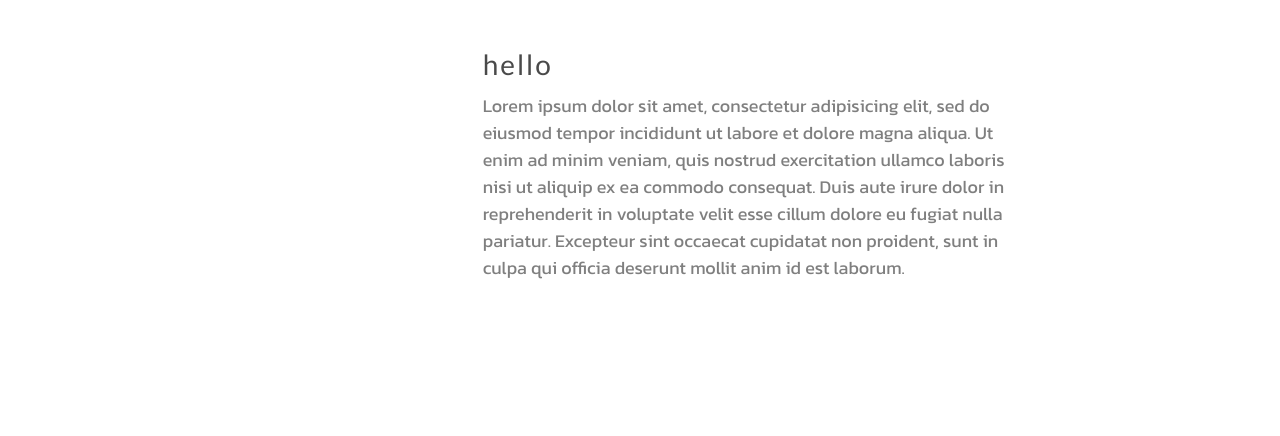
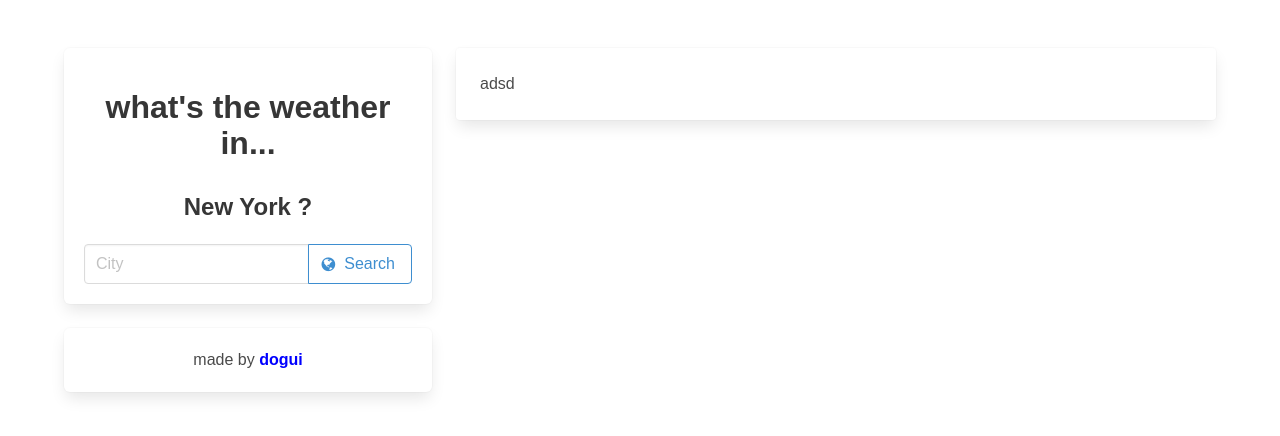
Before and after one commit to glhrmv/weatherise, a React (Create React App) app: page / in a window 1280 px wide. Shown: the top 436 px of the page. Built offline with nearby package versions, Linux system fonts and the light colour scheme.

Commit message:
Flesh out a basic layout for the app

```diff
--- a/package.json
+++ b/package.json
@@ -6,9 +6,12 @@
   "dependencies": {
     "axios": "^0.16.1",
     "bulma": "^0.4.1",
+    "normalize.css": "^7.0.0",
+    "nprogress": "^0.2.0",
     "prop-types": "^15.5.10",
     "react": "^15.5.4",
-    "react-dom": "^15.5.4"
+    "react-dom": "^15.5.4",
+    "react-router-dom": "^4.1.1"
   },
   "devDependencies": {
     "react-scripts": "1.0.5"
--- a/public/index.html
+++ b/public/index.html
@@ -4,37 +4,18 @@
     <meta charset="utf-8">
     <meta name="viewport" content="width=device-width, initial-scale=1, shrink-to-fit=no">
     <meta name="theme-color" content="#000000">
-    <!--
-      manifest.json provides metadata used when your web app is added to the
-      homescreen on Android. See https://developers.google.com/web/fundamentals/engage-and-retain/web-app-manifest/
-    -->
+
     <link rel="manifest" href="%PUBLIC_URL%/manifest.json">
     <link rel="shortcut icon" href="%PUBLIC_URL%/favicon.ico">
-    <!--
-      Notice the use of %PUBLIC_URL% in the tags above.
-      It will be replaced with the URL of the `public` folder during the build.
-      Only files inside the `public` folder can be referenced from the HTML.
 
-      Unlike "/favicon.ico" or "favicon.ico", "%PUBLIC_URL%/favicon.ico" will
-      work correctly both with client-side routing and a non-root public URL.
-      Learn how to configure a non-root public URL by running `npm run build`.
-    -->
-    <title>React App</title>
+    <link rel="stylesheet" href="https://maxcdn.bootstrapcdn.com/font-awesome/4.7.0/css/font-awesome.min.css">
+
+    <title>Weatherise</title>
   </head>
   <body>
     <noscript>
       You need to enable JavaScript to run this app.
     </noscript>
     <div id="root"></div>
-    <!--
-      This HTML file is a template.
-      If you open it directly in the browser, you will see an empty page.
-
-      You can add webfonts, meta tags, or analytics to this file.
-      The build step will place the bundled scripts into the <body> tag.
-
-      To begin the development, run `npm start` or `yarn start`.
-      To create a production bundle, use `npm run build` or `yarn build`.
-    -->
   </body>
 </html>
--- a/src/components/App.js
+++ b/src/components/App.js
@@ -1,18 +1,45 @@
 import React from 'react';
 
+import {
+  BrowserRouter as Router,
+  Route, Switch
+} from 'react-router-dom';
+
+import NProgress from 'nprogress';
+
+import LeftMenu from './LeftMenu';
+import Home from './Home';
+import Results from './Results';
+
 export default class App extends React.Component {
+  componentWillMount() {
+    NProgress.start();
+  }
+
+  componentDidMount() {
+    NProgress.done();
+  }
+
   render() {
     return (
-      <div className="columns">
-        <div className="column is-half is-offset-4">
-          <section className="section">
-            <div className="container">
-              <h1>hello</h1>
-              <p>Lorem ipsum dolor sit amet, consectetur adipisicing elit, sed do eiusmod tempor incididunt ut labore et dolore magna aliqua. Ut enim ad minim veniam, quis nostrud exercitation ullamco laboris nisi ut aliquip ex ea commodo consequat. Duis aute irure dolor in reprehenderit in voluptate velit esse cillum dolore eu fugiat nulla pariatur. Excepteur sint occaecat cupidatat non proident, sunt in culpa qui officia deserunt mollit anim id est laborum.</p>
+      <Router>
+        <section className="section">
+          <div className="container">
+            <div className="columns">
+              <div className="column is-4">
+                <LeftMenu />
+              </div>
+              <div className="column is-8">
+                <Switch>
+                  <Route exact path="/" component={Home} />
+                  <Route path="/" component={Results} />
+                  <Route component={Home} />
+                </Switch>
+              </div>
             </div>
-          </section>
-        </div>
-      </div>
+          </div>
+        </section>
+      </Router>
     );
   }
 }
--- /dev/null
+++ b/src/components/Home.js
@@ -0,0 +1,11 @@
+import React from 'react';
+
+const Home = () => (
+  <div className="card">
+    <div className="card-content">
+      <p>adsd</p>
+    </div>
+  </div>
+);
+
+export default Home;
--- /dev/null
+++ b/src/components/InfoBox.js
@@ -0,0 +1,10 @@
+import React from 'react';
+
+const InfoBox = () => (
+  <div className="box has-text-centered">
+    <p>made by <strong><a href="https://github.com/dogui" rel="noopener">dogui</a></strong>
+    </p>
+  </div>
+);
+
+export default InfoBox;
--- /dev/null
+++ b/src/components/LeftMenu.js
@@ -0,0 +1,13 @@
+import React from 'react';
+
+import InfoBox from './InfoBox';
+import SearchBox from './SearchBox';
+
+const LeftMenu = () => (
+  <div>
+    <SearchBox />
+    <InfoBox />
+  </div>
+);
+
+export default LeftMenu;
--- /dev/null
+++ b/src/components/Results.js
@@ -0,0 +1,16 @@
+import React from 'react';
+
+const Results = (props) => (
+  <div className="card">
+    <div className="card-header">
+        <p className="card-header-title">
+          Results
+        </p>
+    </div>
+    <div className="card-content">
+      <p>results</p>
+    </div>
+  </div>
+);
+
+export default Results;
--- /dev/null
+++ b/src/components/SearchBox.js
@@ -0,0 +1,25 @@
+import React from 'react';
+
+const SearchBox = () => (
+  <div className="box">
+    <div className="content has-text-centered">
+      <h1 className="title-2">what's the weather in...</h1>
+      <h3 className="title-4">New York ?</h3>
+    </div>
+    <div className="field has-addons has-addons-centered">
+      <p className="control">
+        <input className="input" type="text" placeholder="City" />
+      </p>
+      <p className="control">
+        <a className="button is-info is-outlined">
+          <span className="icon">
+            <i className="fa fa-globe"></i>
+          </span>
+          <span>Search</span>
+        </a>
+      </p>
+    </div>
+  </div>
+);
+
+export default SearchBox;
--- a/src/index.css
+++ b/src/index.css
@@ -1,5 +1,3 @@
-@import 'https://fonts.googleapis.com/css?family=Lato:400,700|Kanit:400';
-
 html {
   -webkit-font-smoothing: antialiased;
   -moz-osx-font-smoothing: grayscale;
@@ -11,54 +9,40 @@ body {
   font-family: sans-serif;
 }
 
-h1 {
-    font-family: "Lato", sans-serif;
-    font-size: 28px;
-    font-weight: 400;
-    line-height: 1.20;
-    opacity: 1.00;
-    margin-top: 0px;
-    margin-bottom: 10px;
-    letter-spacing: 2.00px;
-    word-spacing: 0.00px;
-    text-transform: none;
+a {
+  color: blue;
 }
 
-h2 {
-    font-family: "Lato", sans-serif;
-    font-size: 24px;
-    font-weight: 700;
-    line-height: 1.20;
-    opacity: 1.00;
-    margin-top: 30px;
-    margin-bottom: 5px;
-    letter-spacing: 2.00px;
-    word-spacing: 0.00px;
-    text-transform: none;
+#nprogress .spinner-icon {
+  border-top-color: blue;
+  border-left-color: blue;
 }
 
-h3 {
-    font-family: "Lato", sans-serif;
-    font-size: 20px;
-    font-weight: 400;
-    line-height: 1.20;
-    opacity: 1.00;
-    margin-top: 30px;
-    margin-bottom: 5px;
-    letter-spacing: 2.00px;
-    word-spacing: 0.00px;
-    text-transform: none;
+#nprogress .bar {
+  background: blue;
 }
 
-p {
-    font-family: "Kanit", sans-serif;
-    font-size: 18px;
-    font-weight: 400;
-    line-height: 1.50;
-    opacity: 0.70;
-    margin-top: 0px;
-    margin-bottom: 25px;
-    letter-spacing: 0.00px;
-    word-spacing: 0.00px;
-    text-transform: none;
+.hero {
+  background-image: linear-gradient(15deg, #13547a 0%, #80d0c7 100%);
 }
+
+.nav-item a.is-tab, a.nav-item.is-tab {
+  color: rgba(255, 255, 255, 0.9);
+  background-color: blue;
+}
+
+.nav-item a.is-tab:hover, a.nav-item.is-tab:hover {
+  border-bottom: 1px solid rgba(255, 255, 255, 0.8);
+  color: rgba(255, 255, 255, 0.9);
+  background-color: blue;
+}
+
+.nav-item a.is-tab.is-active, a.nav-item.is-tab.is-active {
+  border-bottom: 3px solid rgba(255, 255, 255, 1);
+  color: rgba(255, 255, 255, 1);
+  background-color: blue;
+}
+
+.nav .nav-toggle:hover {
+  background-color: blue;
+}
--- a/src/index.js
+++ b/src/index.js
@@ -2,7 +2,10 @@ import React from 'react';
 import ReactDOM from 'react-dom';
 import registerServiceWorker from './registerServiceWorker';
 
+import 'nprogress/nprogress.css';
 import 'bulma/css/bulma.css';
+import 'normalize.css';
+
 import './index.css';
 
 import App from './components/App';
```
